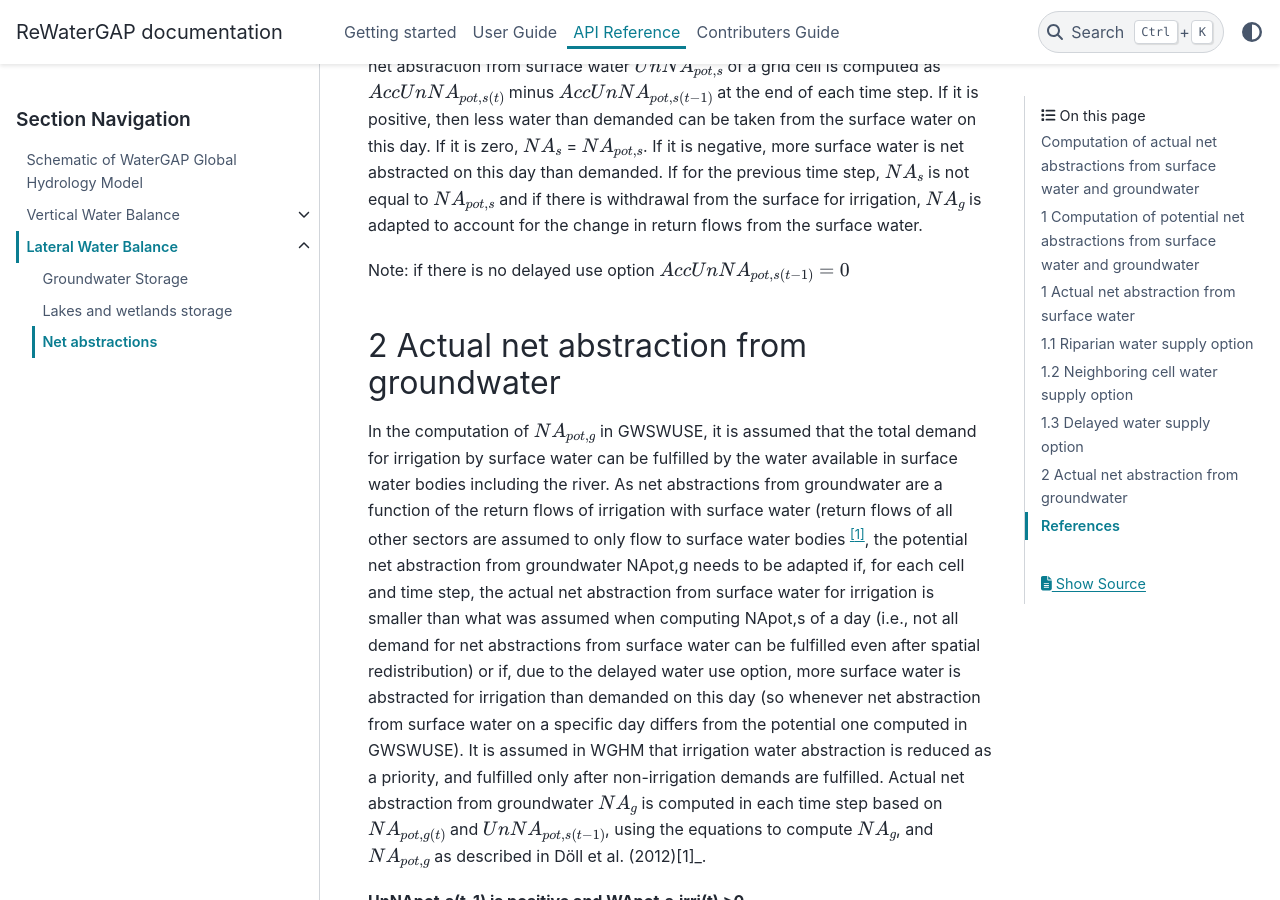
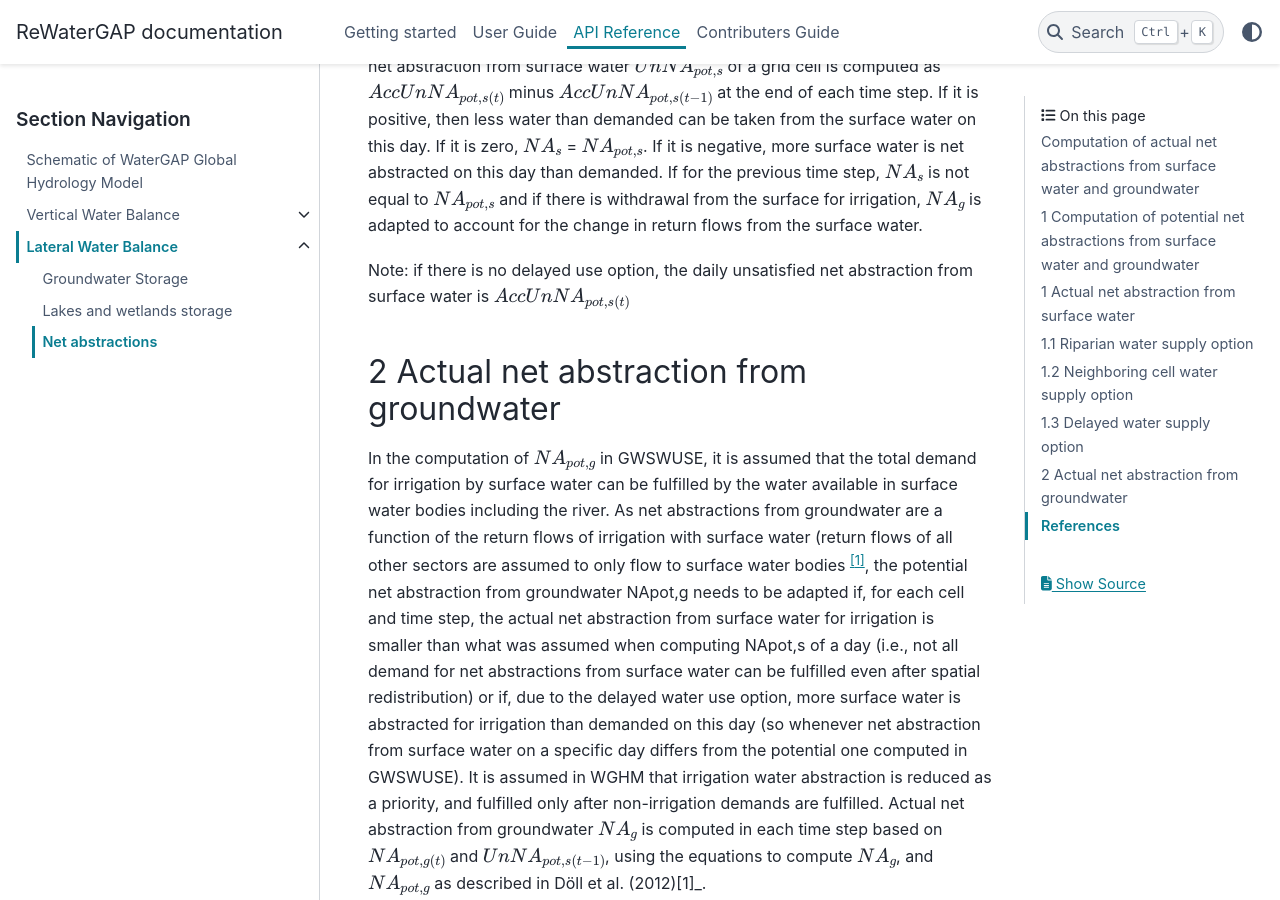
Before and after one commit to HydrologyFrankfurt/ReWaterGAP, a Sphinx documentation site: the page built from docs/api_docs/lateral_water_balance/net_abstractions.rst, in a window 1280 px wide and 900 px high, scrolled down 4535 px. Built offline with Sphinx 7.4.7 and the PyData theme 0.15.4, drawn with Linux system fonts in a browser that asks for light colours; pages that are not in the unit, such as notebooks, are missing from menus.

Commit message:
Update net_abstractions.rst

```diff
--- a/docs/api_docs/lateral_water_balance/net_abstractions.rst
+++ b/docs/api_docs/lateral_water_balance/net_abstractions.rst
@@ -90,7 +90,7 @@ In this case, the sum of :math:`{NA}_{g}` and :math:`{NA}_{s}` in each grid cell
 Temporal distribution, by allowing delayed satisfaction of daily surface water demands, aims to compensate that WaterGAP likely underestimates demand satisfaction due to the generic reservoir algorithm and an underestimation of the storage of water, e.g., by small tanks and dams [2]_. If even after the spatial distribution of unsatisfied :math:`{NA}_{s}`, there is still unsatisfied :math:`{NA}_{s}`, it is possible to satisfy it until the end of the calendar year. Unsatisfied :math:`{NA}_{s}` of the grid cell is registered by adding it to the variable “accumulated unsatisfied potential net abstraction from surface water” AccUnNApot,s (at the end of each time step). At the beginning of the next time step, it  is added to the NApot,s of that day, and it is attempted to satisfy AccUnNApot,s by subtracting it from the surface water storages, either increasing or decreasing :math:`{AccUnNA}_{pot,s}`.
 The daily unsatisfied net abstraction from surface water :math:`{UnNA}_{pot,s}` of a grid cell is computed as :math:`{AccUnNA}_{pot,s(t)}` minus :math:`{AccUnNA}_{pot,s(t-1)}` at the end of each time step. If it is positive, then less water than demanded can be taken from the surface water on this day. If it is zero, :math:`{NA}_{s}` = :math:`{NA}_{pot,s}`. If it is negative, more surface water is net abstracted on this day than demanded. If for the previous time step, :math:`{NA}_{s}` is not equal to :math:`{NA}_{pot,s}` and if there is withdrawal from the surface for irrigation, :math:`{NA}_{g}`  is adapted to account for the change in return flows from the surface water.
 
-Note:  if there is no delayed use option :math:`{AccUnNA}_{pot,s(t-1)} = 0`
+Note:  if there is no delayed use option, the daily unsatisfied net abstraction from surface water is :math:`{AccUnNA}_{pot,s(t)}`
 
 
 2 Actual net abstraction from groundwater
```
